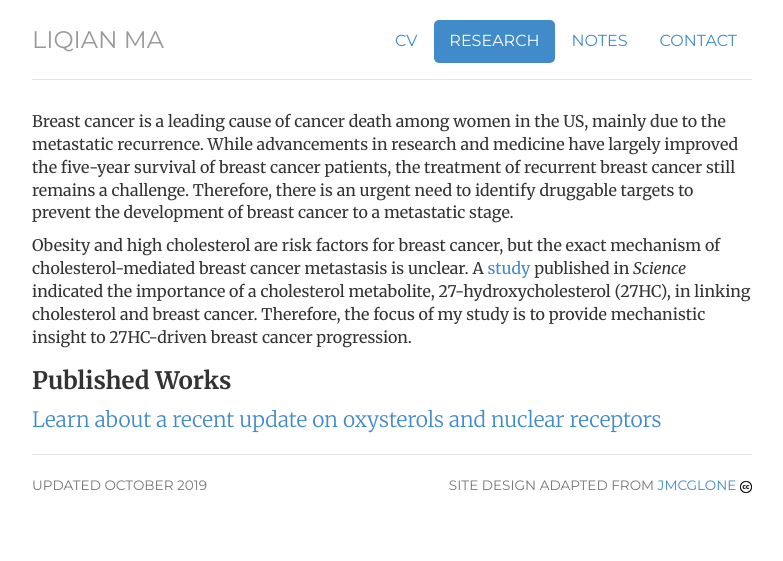
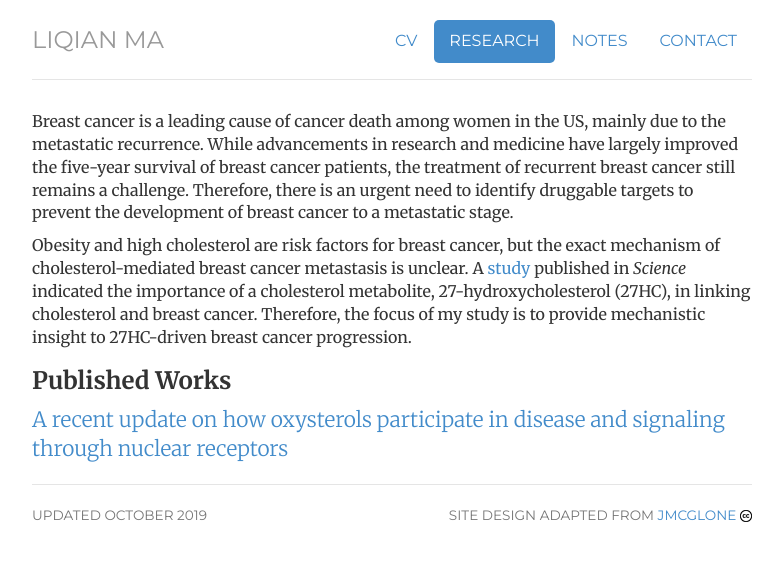
Before and after one commit to liqian-ma/liqian-ma.github.io, a Jekyll site: the page built from research/index.html, in a window 1280 px wide. Shown: the top 561 px of the page, without its empty margins (248-1031 px from the left). Built offline with Jekyll 4.4.1, drawn with Linux system fonts in a browser that asks for light colours.

Commit message:
Update index.html

```diff
--- a/research/index.html
+++ b/research/index.html
@@ -14,6 +14,6 @@ description: Research Work and Interest of Liqian Ma
   <p> Obesity and high cholesterol are risk factors for breast cancer, but the exact mechanism of cholesterol-mediated breast cancer metastasis is unclear. A <a href="https://www.ncbi.nlm.nih.gov/pubmed/24288332">study</a> published in <em>Science</em> indicated the importance of a cholesterol metabolite, 27-hydroxycholesterol (27HC), in linking cholesterol and breast cancer. Therefore, the focus of my study is to provide mechanistic insight to 27HC-driven breast cancer progression. </p>
 
   <h3>Published Works</h3>
-  <p class="lead"> <a href="https://www.ncbi.nlm.nih.gov/pubmed/30660701">Learn about a recent update on oxysterols and nuclear receptors </a></p>
+  <p class="lead"> <a href="https://www.ncbi.nlm.nih.gov/pubmed/30660701">A recent update on how oxysterols participate in disease and signaling through nuclear receptors </a></p>
 
 </div>
```
